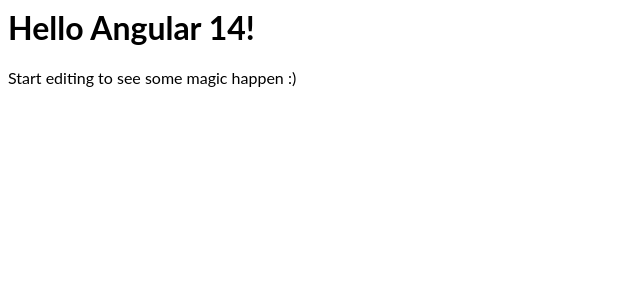
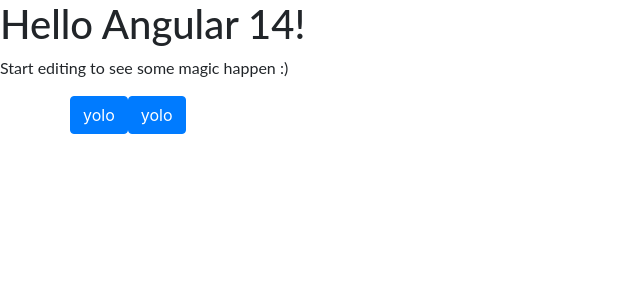
Before and after one commit to Dauerbrot/SinglePageAppMedication, an Angular app: page / in a window 1280 px wide. Shown: the top 300 px of the page, without its empty margins (0-640 px from the left). Built offline with nearby package versions, Linux system fonts and the light colour scheme.

Commit message:
6 files modified, 1 added

```diff
--- a/package.json
+++ b/package.json
@@ -11,7 +11,10 @@
     "@angular/platform-browser": "^10.0.1",
     "@angular/platform-browser-dynamic": "^10.0.1",
     "@angular/router": "^10.0.1",
+    "bootstrap": "^4.5.0",
+    "jquery": "1.9.1 - 3",
     "json-server": "^0.16.1",
+    "popper.js": "^1.16.0",
     "rxjs": "^6.5.5",
     "tslib": "^2.0.0",
     "zone.js": "^0.10.3"
@@ -22,7 +25,7 @@
     "build": "ng build",
     "test": "ng test",
     "lint": "ng lint",
-    "json-server":"json-server --watch db.json",
+    "json-server": "json-server --watch db.json",
     "e2e": "ng e2e"
   },
   "devDependencies": {
--- a/src/app/app.component.html
+++ b/src/app/app.component.html
@@ -2,3 +2,14 @@
 <p>
   Start editing to see some magic happen :)
 </p>
+
+<div class="container">
+  <div class="row">
+<div class="col-xs-4">
+  <button class="btn btn-primary"> yolo</button>
+</div>
+<div class="col-xs-6">
+  <button class="btn btn-primary"> yolo</button>
+</div>
+  </div>
+</div>
--- a/src/app/app.component.ts
+++ b/src/app/app.component.ts
@@ -1,18 +1,17 @@
 import { Component, VERSION } from '@angular/core';
-import { PatientListMockService } from './patientlistmock.service';
+import { PatientListMockService, PatientListService } from './patientlistmock.service';
 
 @Component({
   selector: 'my-app',
   templateUrl: './app.component.html',
   styleUrls: [ './app.component.css' ],
-  providers: [PatientListMockService]
 })
 export class AppComponent  {
   name = 'Angular ' + VERSION.major;
 
-  constructor(patientListMockService: PatientListMockService){
+  constructor(patientService: PatientListService){
     console.log('es geht los')
-    patientListMockService.getPatientList().subscribe(data => {
+    patientService.getPatientList().subscribe(data => {
        console.log(data)
     });
   }
--- a/src/app/app.module.ts
+++ b/src/app/app.module.ts
@@ -5,10 +5,12 @@
 import { AppComponent } from './app.component';
 import { HelloComponent } from './hello.component';
 import { HttpClient, HttpClientModule } from '@angular/common/http';
+import { PatientListService, PatientListMockService } from './patientlistmock.service';
 
 @NgModule({
   imports:      [ BrowserModule, FormsModule, HttpClientModule  ],
   declarations: [ AppComponent, HelloComponent ],
+  providers: [{provide: PatientListService, useClass: PatientListMockService}],
   bootstrap:    [ AppComponent ]
 })
 export class AppModule { }
--- a/src/app/patientlistmock.service.ts
+++ b/src/app/patientlistmock.service.ts
@@ -3,9 +3,18 @@
 import { Injectable } from "@angular/core";
 import { map } from "rxjs/operators";
 
+
+export abstract class PatientListService {
+  abstract getPatientList(): Observable<any>;
+  abstract getPatientById(id: string): Observable<any>;
+  abstract getMedicationByPatientId(patientId: string): Observable<any>;
+}
+
 @Injectable()
-export class PatientListMockService {
-  constructor(private http: HttpClient) {}
+export class PatientListMockService extends PatientListService {
+  constructor(private http: HttpClient) {
+    super();
+  }
 
   getPatientList(): Observable<any> {
     return this.http.get("/assets/patientlist.json");
--- a/src/styles.css
+++ b/src/styles.css
@@ -1 +1,2 @@
 /* Add application styles & imports to this file! */
+@import '~bootstrap/dist/css/bootstrap.min.css';
```
Also changed, not shown: src/app/app-routing/app-routing.module.ts (added, +13 -0 lines).
